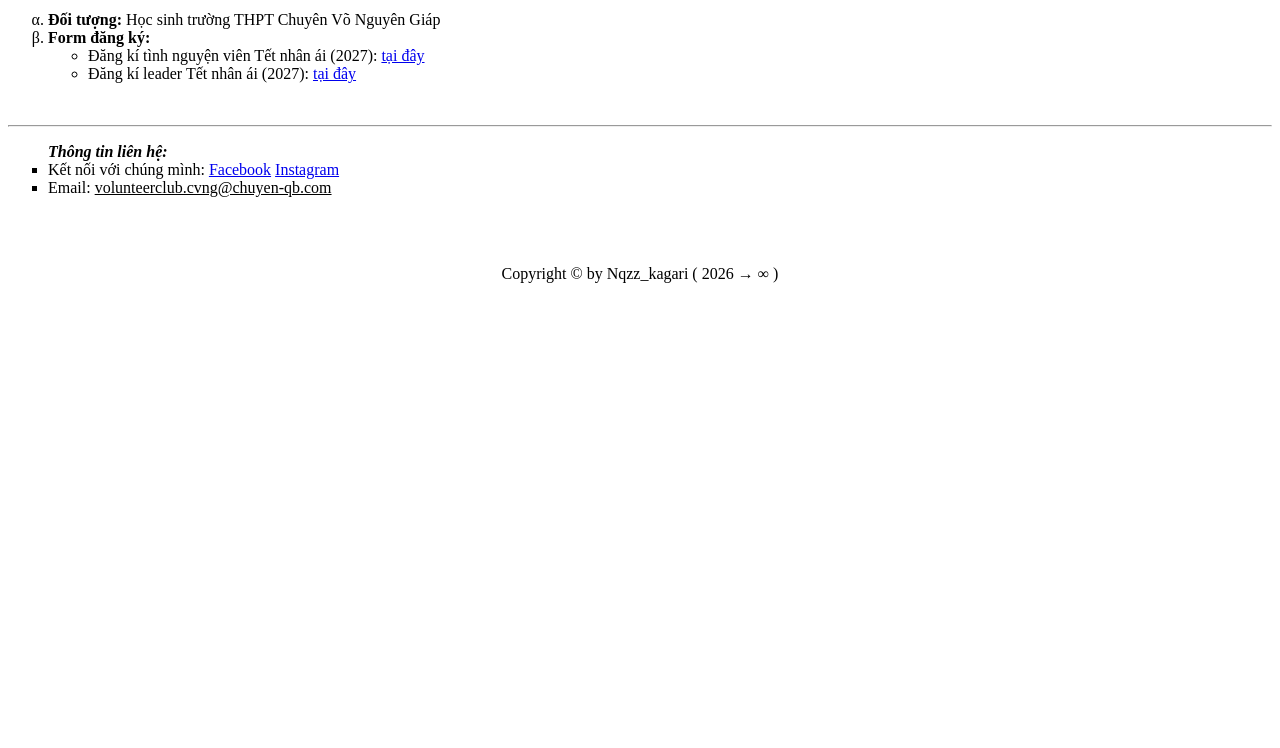
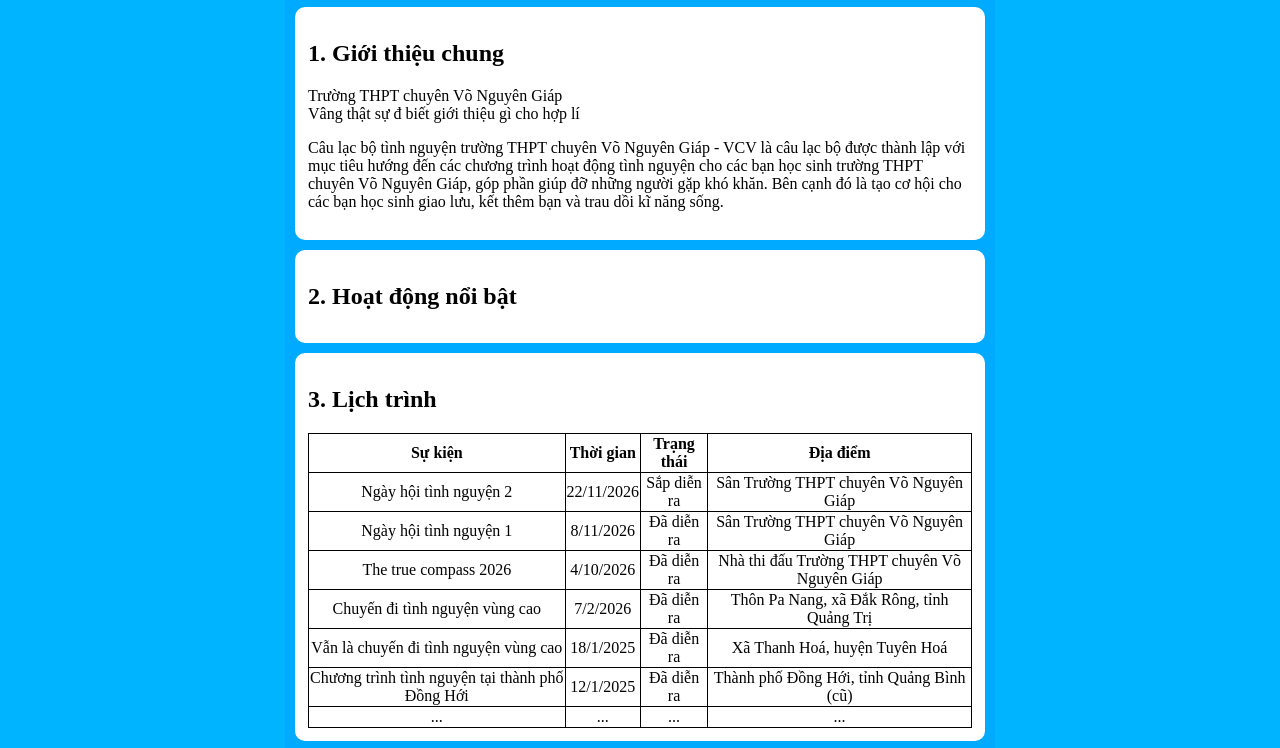
Before and after one commit to nguyenquan-2510/web-cau_lac_bo-demo, a plain HTML site: page index.html in a window 1280 px wide. Shown: the part 510-1258 px from the top of the page. Before the commit the page ends 809 px from the top, so only its background shows below. Drawn offline with Linux system fonts and the light colour scheme.

Commit message:
2026-11-21; Added club's photo and the introduction. Added style.css. Still missing featured activities

```diff
--- a/index.html
+++ b/index.html
@@ -4,16 +4,16 @@
 <head>
   <meta charset="UTF-8">
   <meta name="viewport" content="width=device-width, initial-scale=1.0">
-  <meta name="description" content="">
+  <meta name="description" content="O that su la 1 cai web j do =)))))))))))))))))">
   <title>Giới thiệu câu lạc bộ VCV</title>
-  <link rel="icon"
-    href="https://scontent.fdad1-1.fna.fbcdn.net/v/t39.30808-6/453191195_475373505199081_219191128753505785_n.jpg?stp=dst-jpg_tt6&cstp=mx2048x2048&ctp=s2048x2048&_nc_cat=107&_nc_map=urlgen_bucketless&ccb=1-7&_nc_sid=6ee11a&_nc_ohc=ao9jFpRWE94Q7kNvwHFNVAR&_nc_oc=AdpQ8Hc-8PTxdcTO6ehqm_hHrC2LjoEqe1uy75cFI_D8wtAQy_kt3pZC9Hu71ZFcOow&_nc_zt=23&_nc_ht=scontent.fdad1-1.fna&_nc_gid=u4eY1HSLDmZaTlLx57w6IA&_nc_ss=7b2a8&oh=00_AQSeC2XDuWtM6UM5ngMdiWIlthQn3fYkr1iFHO7Nr67-sw&oe=6B04E748">
-  <!-- <link rel="stylesheet" href="style.css"> -->
+  <link rel="stylesheet" href="style.css">
+  <link rel="icon" href="icon.png">
 </head>
 
 <body>
   <div id="main">
     <div id="title">
+      <img src="vcv2027.png" style="width: 100%;">
       <h1>Câu lạc bộ tình nguyện - VCV</h1>
     </div>
 
@@ -22,13 +22,23 @@
       Trường THPT chuyên Võ Nguyên Giáp
       <br>
       Vâng thật sự đ biết giới thiệu gì cho hợp lí
+      <p>
+        Câu lạc bộ tình nguyện trường THPT chuyên Võ Nguyên Giáp - VCV
+        là câu lạc bộ được thành lập với mục tiêu hướng đến các chương
+        trình hoạt động tình nguyện cho các bạn học sinh trường THPT chuyên Võ Nguyên Giáp,
+        góp phần giúp đỡ những người gặp khó khăn. Bên cạnh đó
+        là tạo cơ hội cho các bạn học sinh giao lưu, kết thêm bạn và trau dồi
+        kĩ năng sống.
+      </p>
     </div>
 
     <div id="featured">
       <h2>2. Hoạt động nổi bật</h2>
+      <p>
+
+      </p>
     </div>
-
-    <div id="schedule">
+    <div id="events">
       <h2>3. Lịch trình</h2>
       <table>
         <tr>
@@ -82,7 +92,6 @@
         </tr>
       </table>
     </div>
-
     <div id="register">
       <h2>4. Thông tin tham gia</h2>
       <ul style="list-style-type:lower-greek;">
@@ -99,18 +108,21 @@
         </li>
       </ul>
       <br>
-      <hr>
+    </div>
+    <div id="contact">
       <ul style="list-style-type:square;">
         <b><i>Thông tin liên hệ:</i></b>
         <li>Kết nối với chúng mình: <a href="https://www.facebook.com/vcv.vng" target="_blank">Facebook</a> <a
             href="https://www.instagram.com/vcv_vng" target="_blank">Instagram</a></li>
         <li>Email: <u>volunteerclub.cvng@chuyen-qb.com</u></li>
       </ul>
+
     </div>
+
   </div>
-  <br><br>
+  <br>
   <footer style="text-align: center;">
-    <p>Copyright &copy; by Nqzz_kagari ( 2026 &rarr; &infin; )</p>
+    <b>Copyright &copy; by Nqzz_kagari ( 2026 &rarr; &infin; )</b>
   </footer>
 
 </body>
--- /dev/null
+++ b/style.css
@@ -0,0 +1,38 @@
+body {
+  /* background-color: #800080; */
+  background-color: #00b4ff;
+}
+
+table {
+  border-collapse: collapse;
+  width: 100%;
+}
+
+th,
+td {
+  border: 1px solid black;
+  text-align: center;
+}
+
+#main {
+  /* background-color: purple; */
+  background-color: #00aaff;
+  /* border: 5px solid #00aaff; */
+  border-radius: 10px;
+  margin: 0 auto;
+  max-width: 700px;
+  padding: 5px;
+}
+
+#title,
+#introduction,
+#featured,
+#events,
+#register,
+#contact {
+  background-color: white;
+  border: 3px solid white;
+  border-radius: 10px;
+  margin: 10px 5px;
+  padding: 10px;
+}
```
Also changed, not shown: icon.png (added), vcv2027.png (added).
